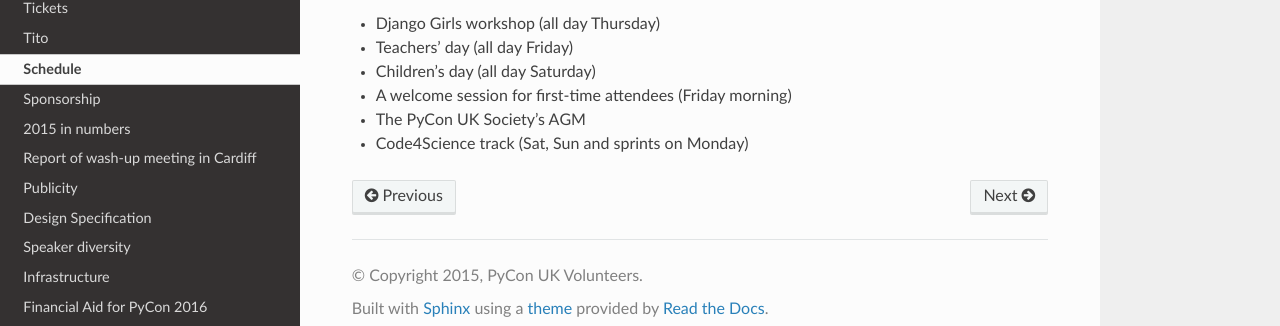
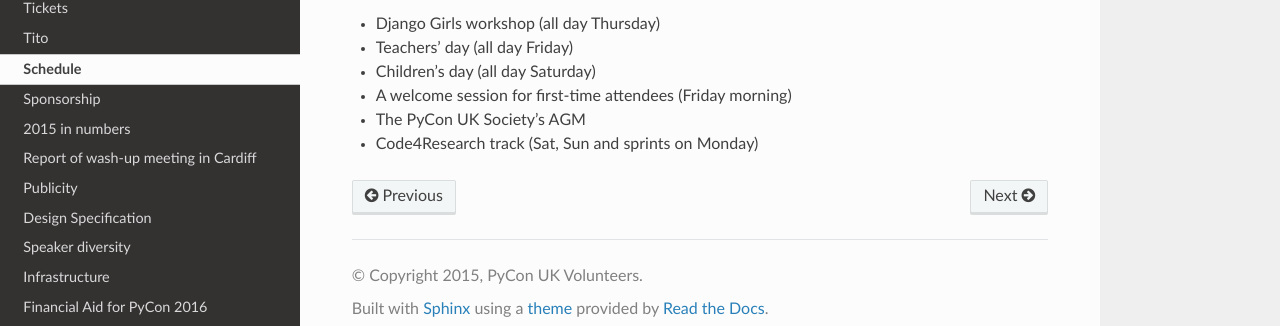
Before and after one commit to PyconUK/documentation, a Sphinx documentation site: the page built from source/schedule.rst, in a window 1280 px wide. Shown: the part 196-522 px from the top of the page. Built offline with Sphinx 7.4.7 and the Read the Docs theme 2.0.0, drawn with Linux system fonts in a browser that asks for light colours.

Commit message:
Get the name of the track right. Sheesh.

```diff
--- a/source/schedule.rst
+++ b/source/schedule.rst
@@ -9,4 +9,4 @@ schedule:
 - Children's day (all day Saturday)
 - A welcome session for first-time attendees (Friday morning)
 - The PyCon UK Society's AGM
-- Code4Science track (Sat, Sun and sprints on Monday)
+- Code4Research track (Sat, Sun and sprints on Monday)
```
